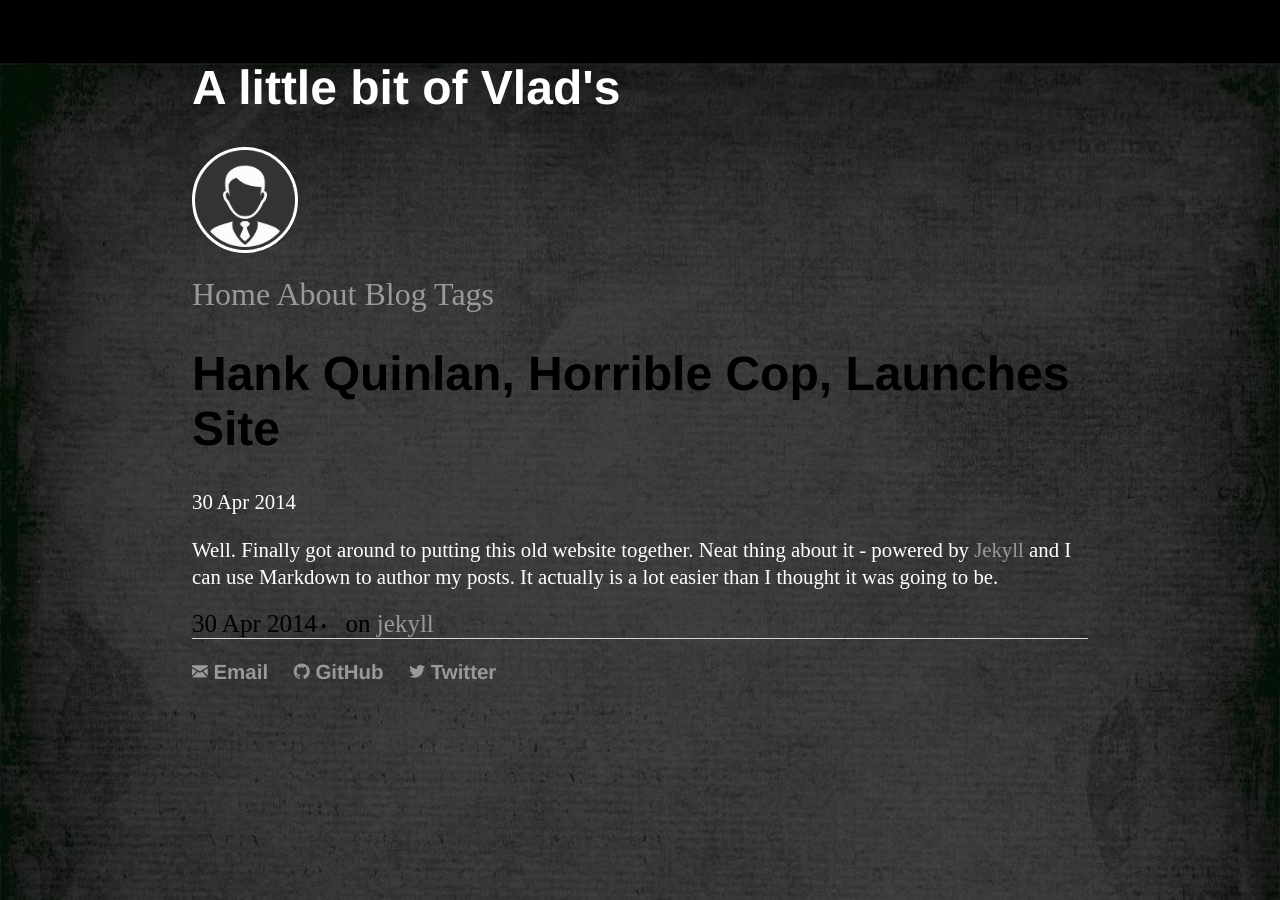
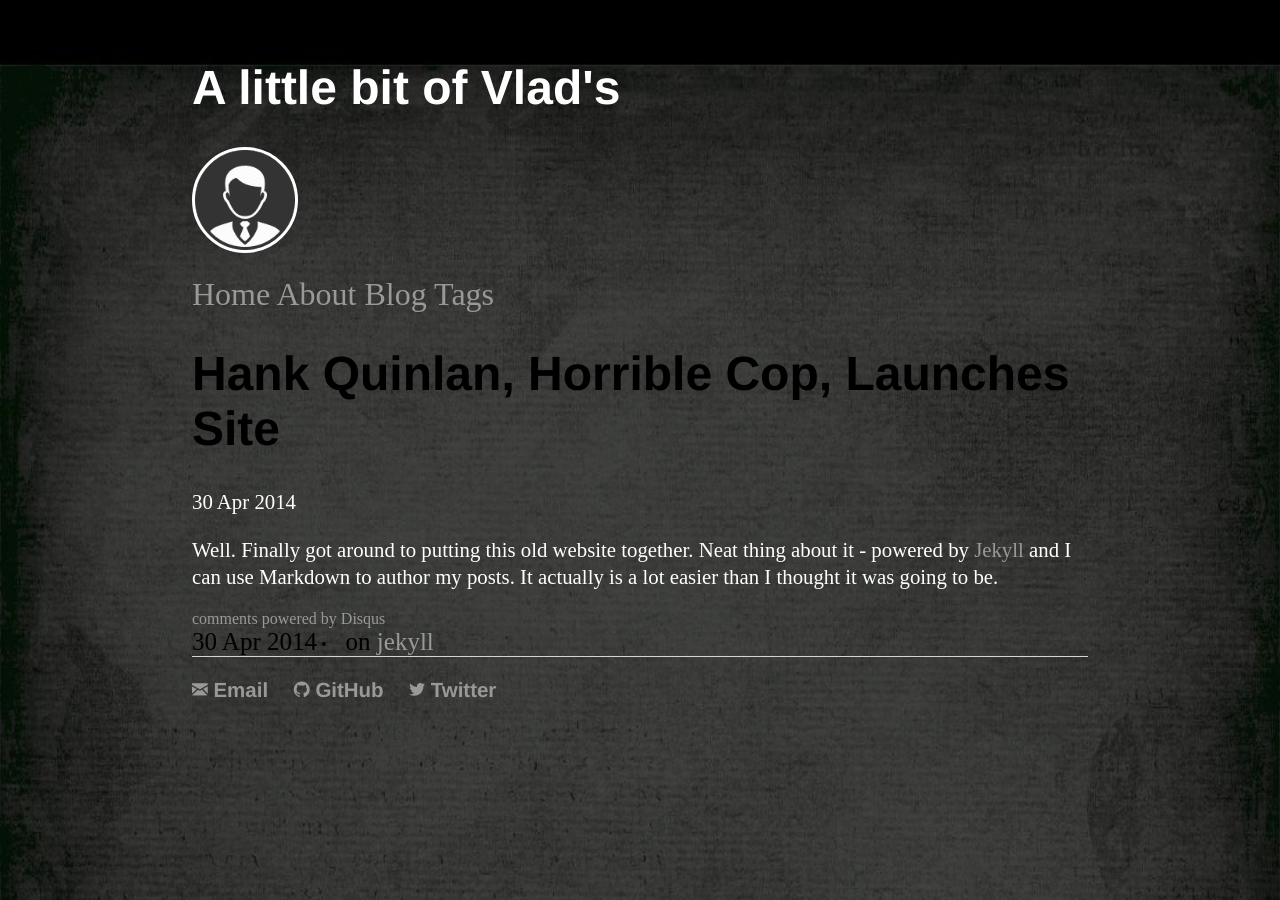
Before and after one commit to vladimir-remar/vladimir-remar.github.io, a Jekyll site: the page built from _posts/2014-04-30-hank-quinlan-site-launched.md, in a window 1280 px wide. Built offline with Jekyll 4.4.1, drawn with Linux system fonts in a browser that asks for light colours; comment, search, counter and statistics services are not loaded; some of the changed lines change nothing that is shown.

Commit message:
new features

```diff
--- a/_config.yml
+++ b/_config.yml
@@ -3,7 +3,7 @@
 markdown: kramdown
 url: https://vladimir-remar.github.io/
 baseurl: '/vladimir-remar.github.io'
-
+disqus_shortname: vladimirremar
 author:
   name: 'Vladimir Remar'
   email: vladimir.remar@gmail.com
--- /dev/null
+++ b/_includes/disqus.html
@@ -0,0 +1,16 @@
+{% if site.disqus_shortname %}
+    <script type="text/javascript">
+      var disqus_config = function () {
+        this.page.url = '{{ site.url }}{{ page.url }}';  // Replace PAGE_URL with your page's canonical URL variable
+        this.page.identifier = '{{ page.id }}'; // Replace PAGE_IDENTIFIER with your page's unique identifier variable
+      };
+      (function() { // DON'T EDIT BELOW THIS LINE
+        var d = document, s = d.createElement('script');
+        s.src = '//{{ site.disqus_shortname }}.disqus.com/embed.js';
+        s.setAttribute('data-timestamp', +new Date());
+        (d.head || d.body).appendChild(s);
+       })();
+    </script>
+    <noscript>Please enable JavaScript to view the <a href="https://disqus.com/?ref_noscript">comments powered by Disqus.</a></noscript>
+    <a href="http://disqus.com" class="dsq-brlink">comments powered by <span class="logo-disqus">Disqus</span></a>
+{% endif %}
--- a/_layouts/post.html
+++ b/_layouts/post.html
@@ -11,7 +11,10 @@
 <div class="post">
   {{ content }}
 </div>
-
+<div class="notecomments">
+  {% if page.comments != false and site.disqus_shortname %}<section id="disqus_thread"></section><!-- /#disqus_thread -->{% endif %}
+{% if page.comments != false %}{% include disqus.html %}{% endif %}
+</div>
 <div class="post-meta">
   <time datetime="{{ page.date | date: "%Y-%m-%d %H:%M" }}" class="post-meta__date">{{ page.date | date: "%-d %b %Y" }}</time>
   {% if page.tags.size > 0 %}
```
